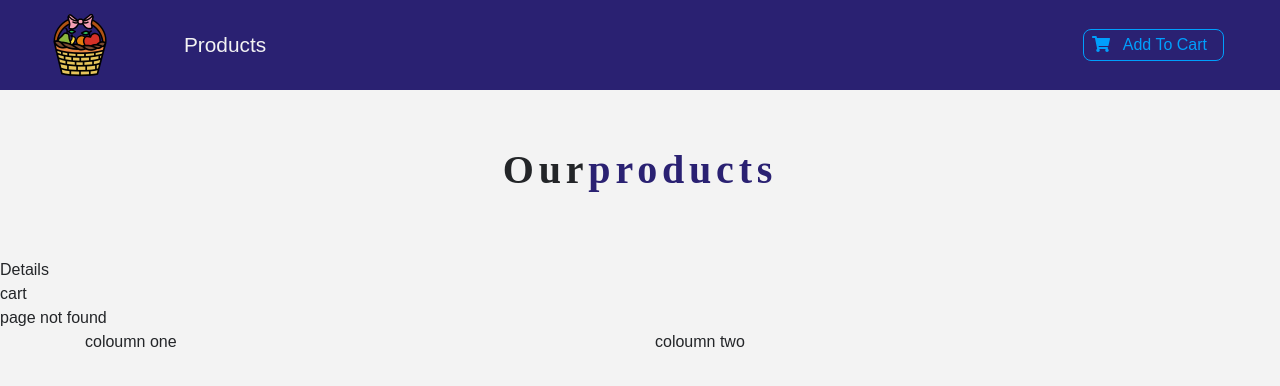
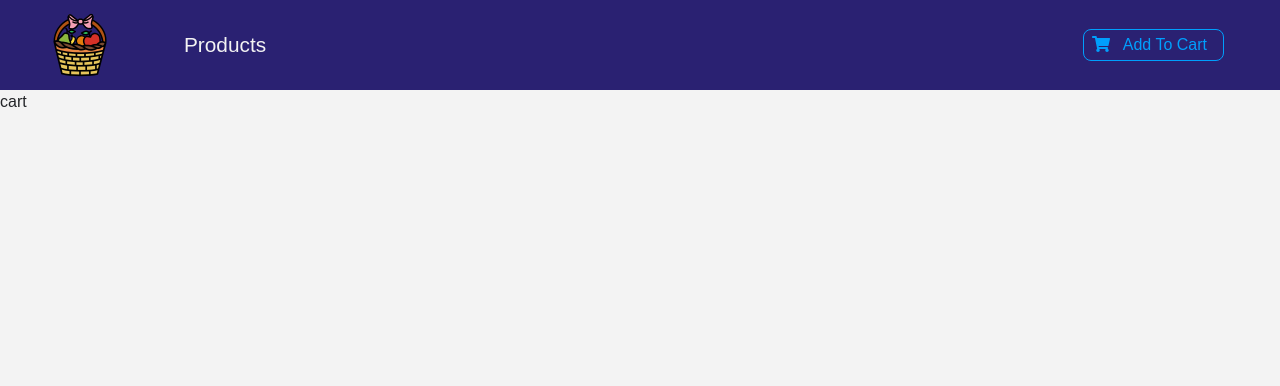
Before and after one commit to ronimaskey/Ayurveda, a React (Create React App) app: page /cart in a window 1280 px wide. Before the commit this address had no page. Shown: the top 386 px of the page. Built offline with nearby package versions, Linux system fonts and the light colour scheme.

Commit message:
[added]context(api)

```diff
--- a/src/App.js
+++ b/src/App.js
@@ -15,17 +15,13 @@ class App extends Component {
   render() {
     return (
       <React.Fragment>
-        <Navbar />
-        <ProductList />
-        <Details />
-        <Cart />
-        <Default />
-      <div className="container">
-        <div className="row">
-          <div className="col-6">coloumn one</div>
-          <div className="col-6">coloumn two</div>
-        </div>
-      </div>
+        <Navbar/>
+        <Switch>
+          <Route path="/" exact component={ProductList} />
+          <Route path="/details" component={Details} />
+          <Route path="/cart" component={Cart} />
+          <Route component={Default} />
+        </Switch>
       </React.Fragment>
     );
   }
```
Also changed, not shown: src/context.js (added, +21 -0 lines).
